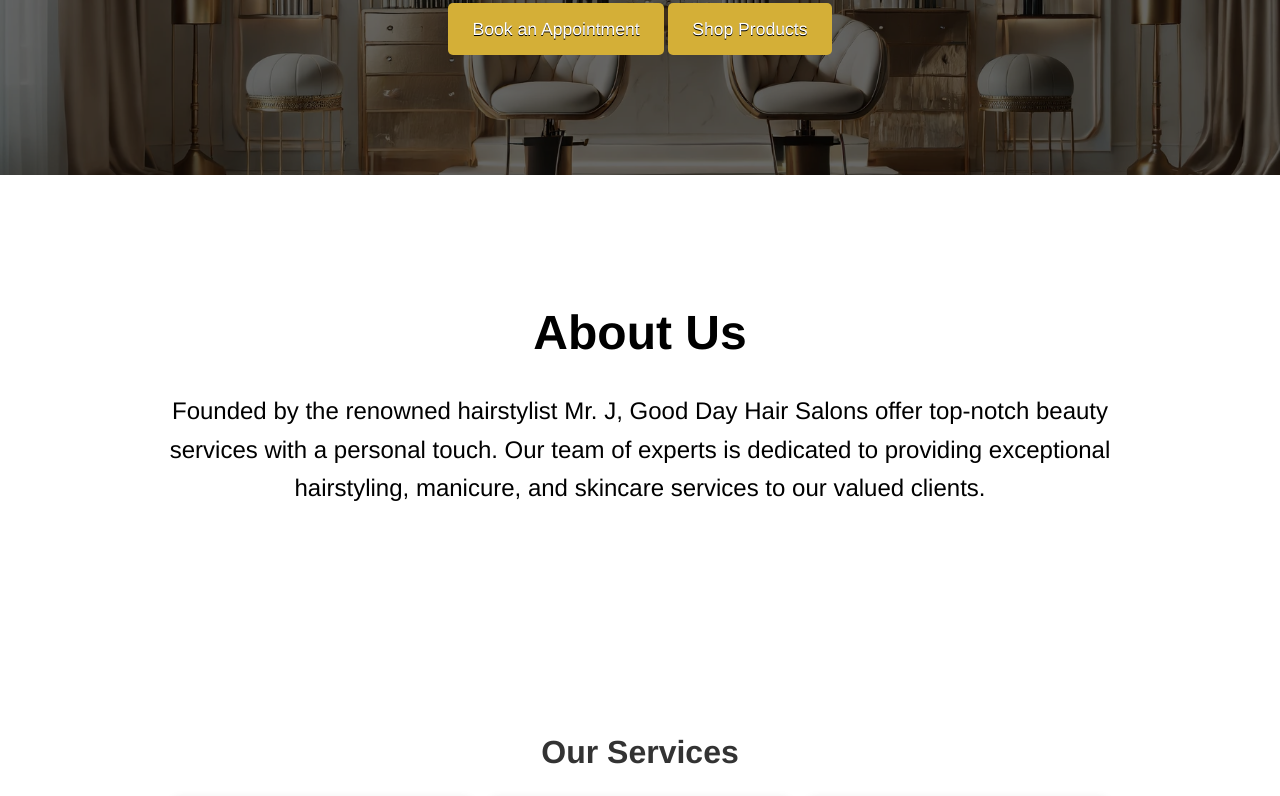
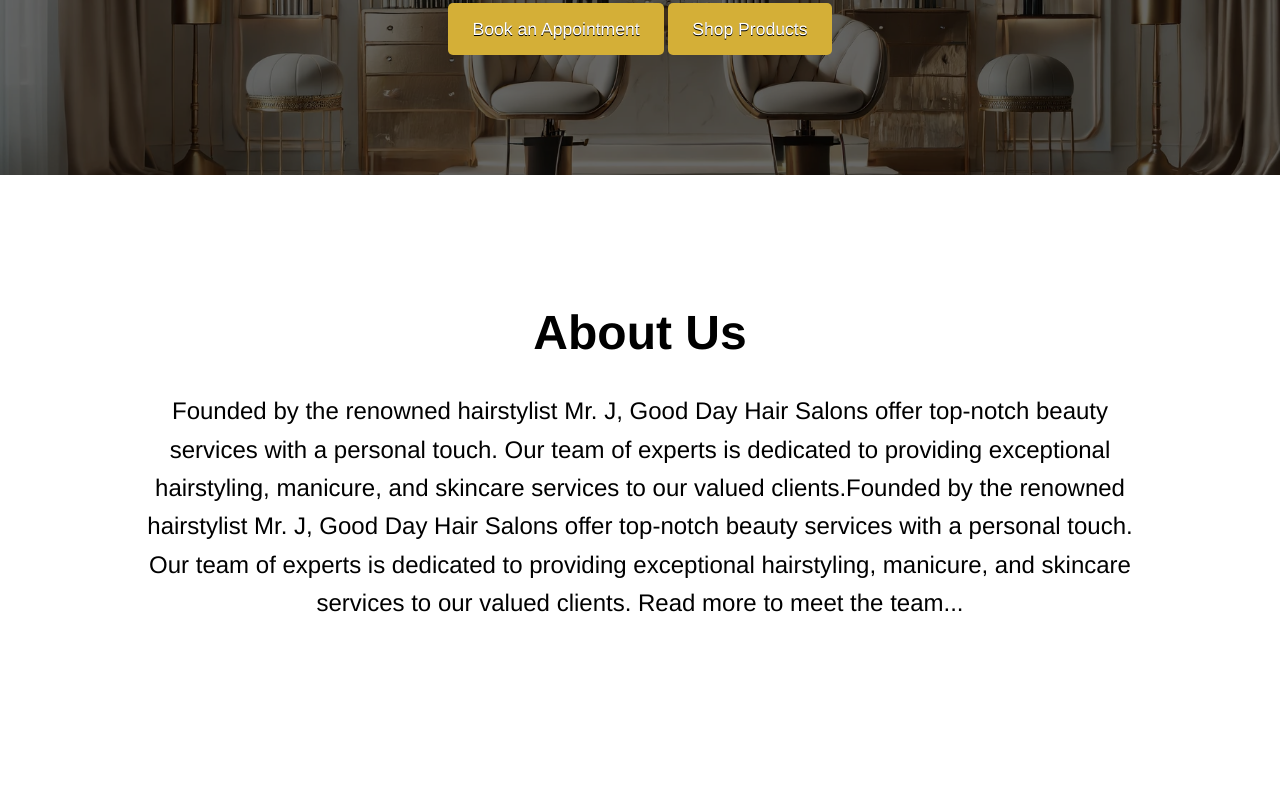
Before and after one commit to boyanmarinov/goodday, a plain HTML site: page index.html in a window 1280 px wide. Shown: the part 454-1250 px from the top of the page. Drawn offline with Linux system fonts and the light colour scheme.

Commit message:
index.html

```diff
--- a/index.html
+++ b/index.html
@@ -39,7 +39,7 @@
     <section id="about" class="section">
         <div class="container">
             <h2>About Us</h2>
-            <p>Founded by the renowned hairstylist Mr. J, Good Day Hair Salons offer top-notch beauty services with a personal touch. Our team of experts is dedicated to providing exceptional hairstyling, manicure, and skincare services to our valued clients.</p>
+            <p>Founded by the renowned hairstylist Mr. J, Good Day Hair Salons offer top-notch beauty services with a personal touch. Our team of experts is dedicated to providing exceptional hairstyling, manicure, and skincare services to our valued clients.Founded by the renowned hairstylist Mr. J, Good Day Hair Salons offer top-notch beauty services with a personal touch. Our team of experts is dedicated to providing exceptional hairstyling, manicure, and skincare services to our valued clients. Read more to meet the team...</p>
         </div>
     </section>
 
```
